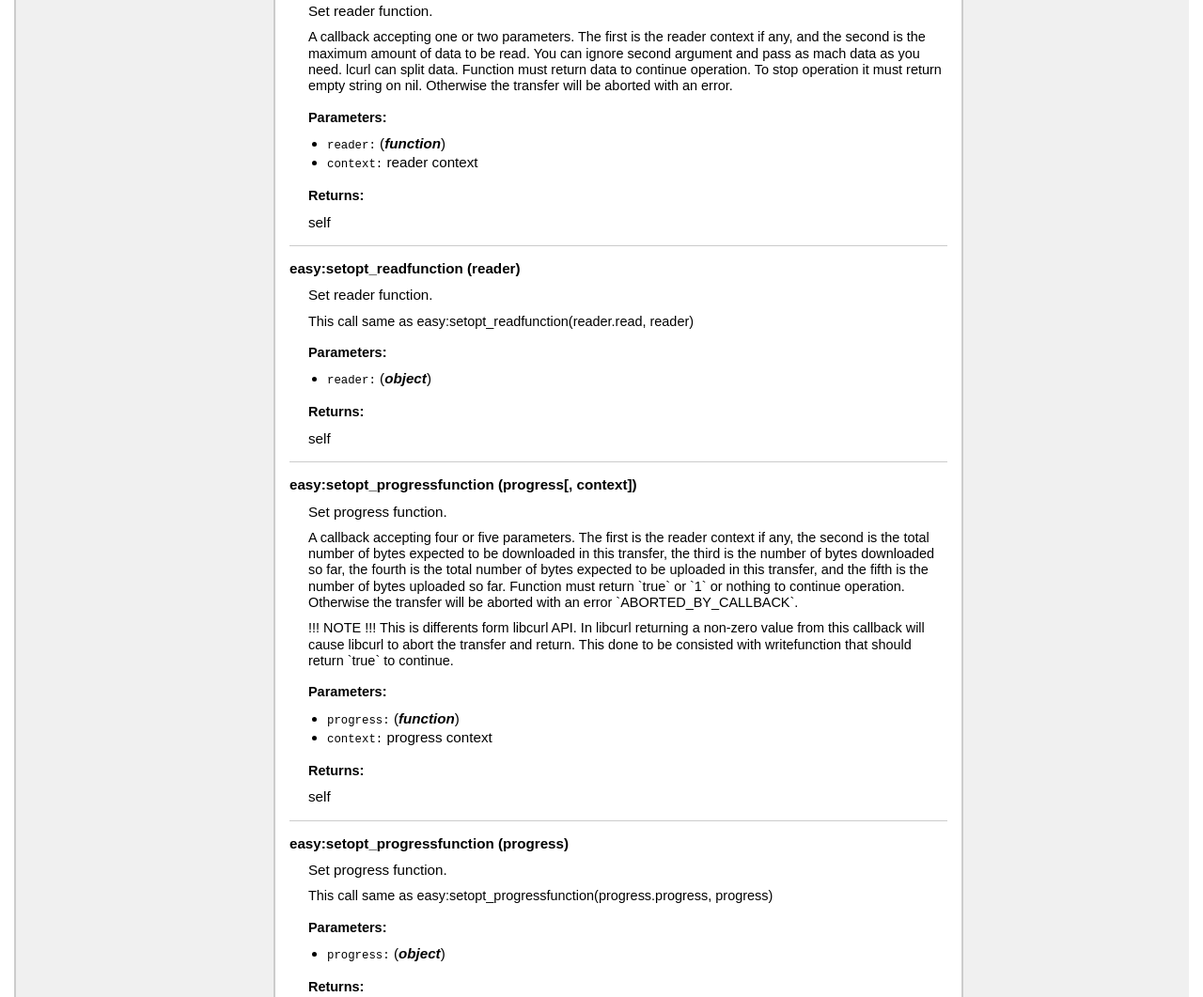
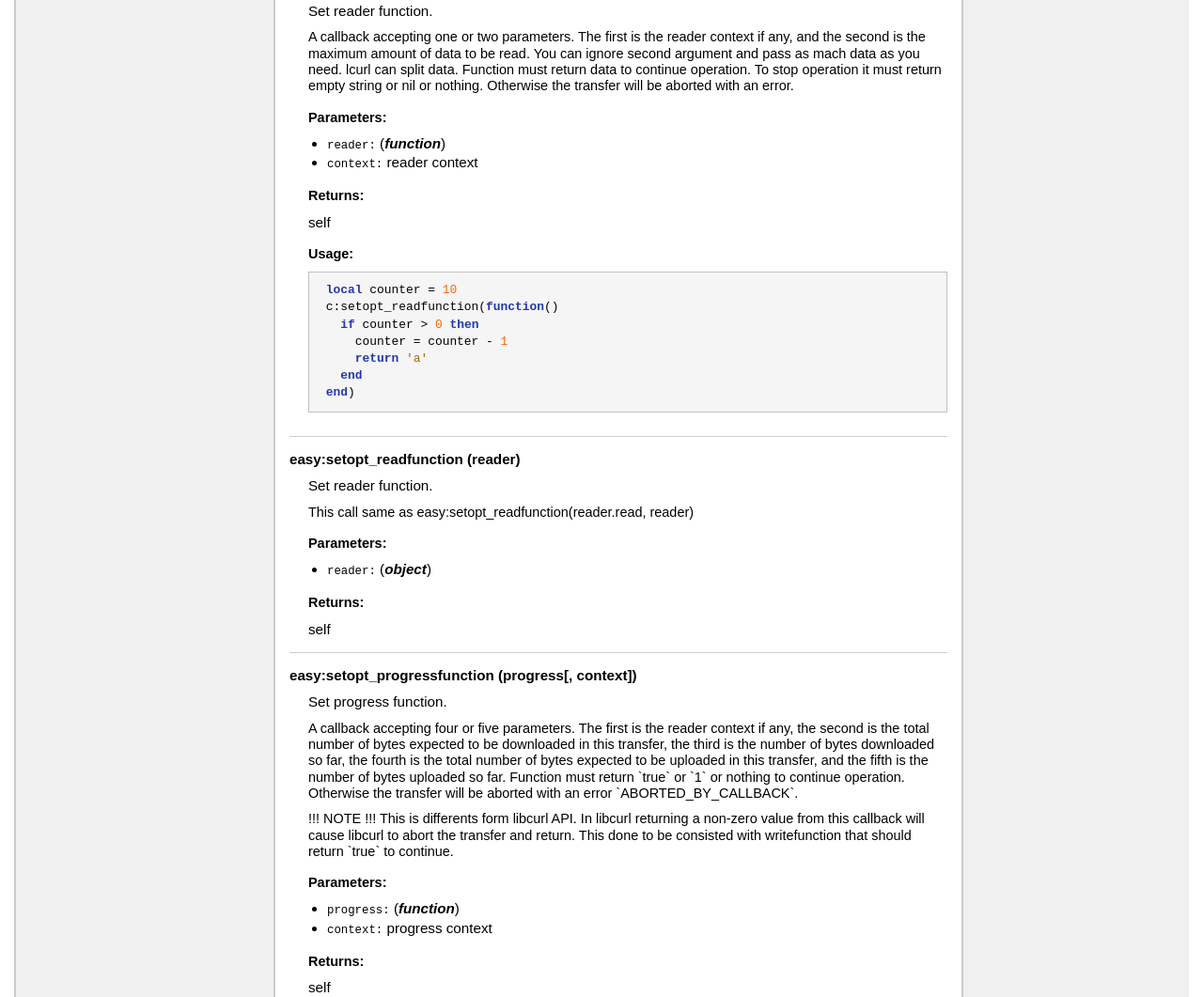
Before and after one commit to Lua-cURL/Lua-cURL.github.io, a plain HTML site: page lcurl/modules/lcurl.html in a window 1280 px wide. Shown: the part 8705-9766 px from the top of the page at 94% size. Drawn offline with Linux system fonts and the light colour scheme.

Commit message:
Update Lua-cURL doc

```diff
--- a/lcurl/modules/lcurl.html
+++ b/lcurl/modules/lcurl.html
@@ -1114,8 +1114,9 @@ c:setopt{
 <p> A callback accepting one or two parameters.
  The first is the reader context if any, and the second is the maximum amount of data to be read.
  You can ignore second argument and pass as mach data as you need. lcurl can split data.
- Function must return data to continue operation. To stop operation it must return empty string on nil.
+ Function must return data to continue operation. To stop operation it must return empty string or nil or nothing.
  Otherwise the transfer will be aborted with an error.
+
 
 
 
@@ -1138,6 +1139,17 @@ c:setopt{
 
 
 
+    <h3>Usage:</h3>
+    <ul>
+        <pre class="example">
+ <span class="keyword">local</span> counter = <span class="number">10</span>
+ c:setopt_readfunction(<span class="keyword">function</span>()
+   <span class="keyword">if</span> counter &gt; <span class="number">0</span> <span class="keyword">then</span>
+     counter = counter - <span class="number">1</span>
+     <span class="keyword">return</span> <span class="string">'a'</span>
+   <span class="keyword">end</span>
+ <span class="keyword">end</span>)</pre>
+    </ul>
 
 </dd>
     <dt>
```
Also changed, not shown: lcurl/modules/cURL.html (+1 -0 lines).
